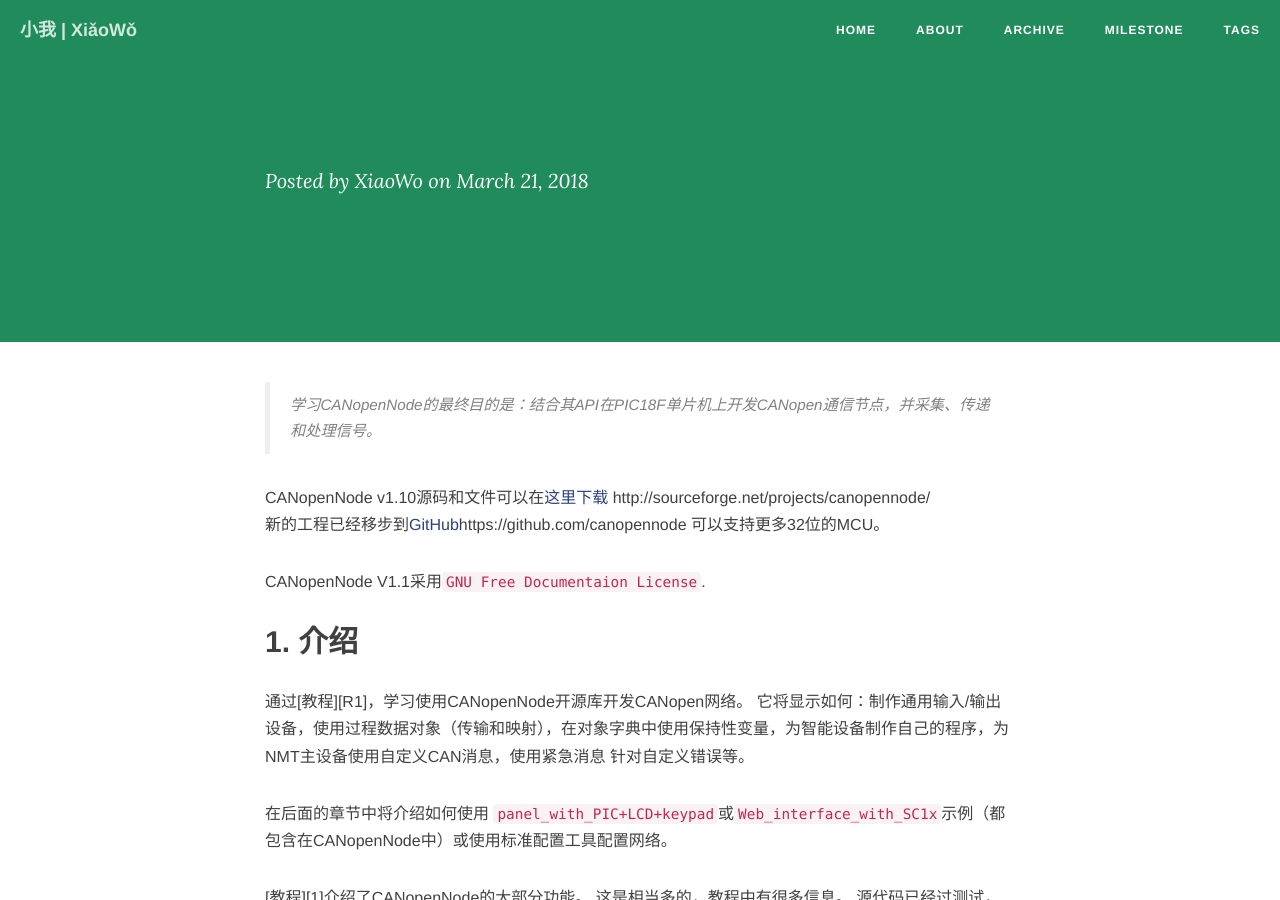
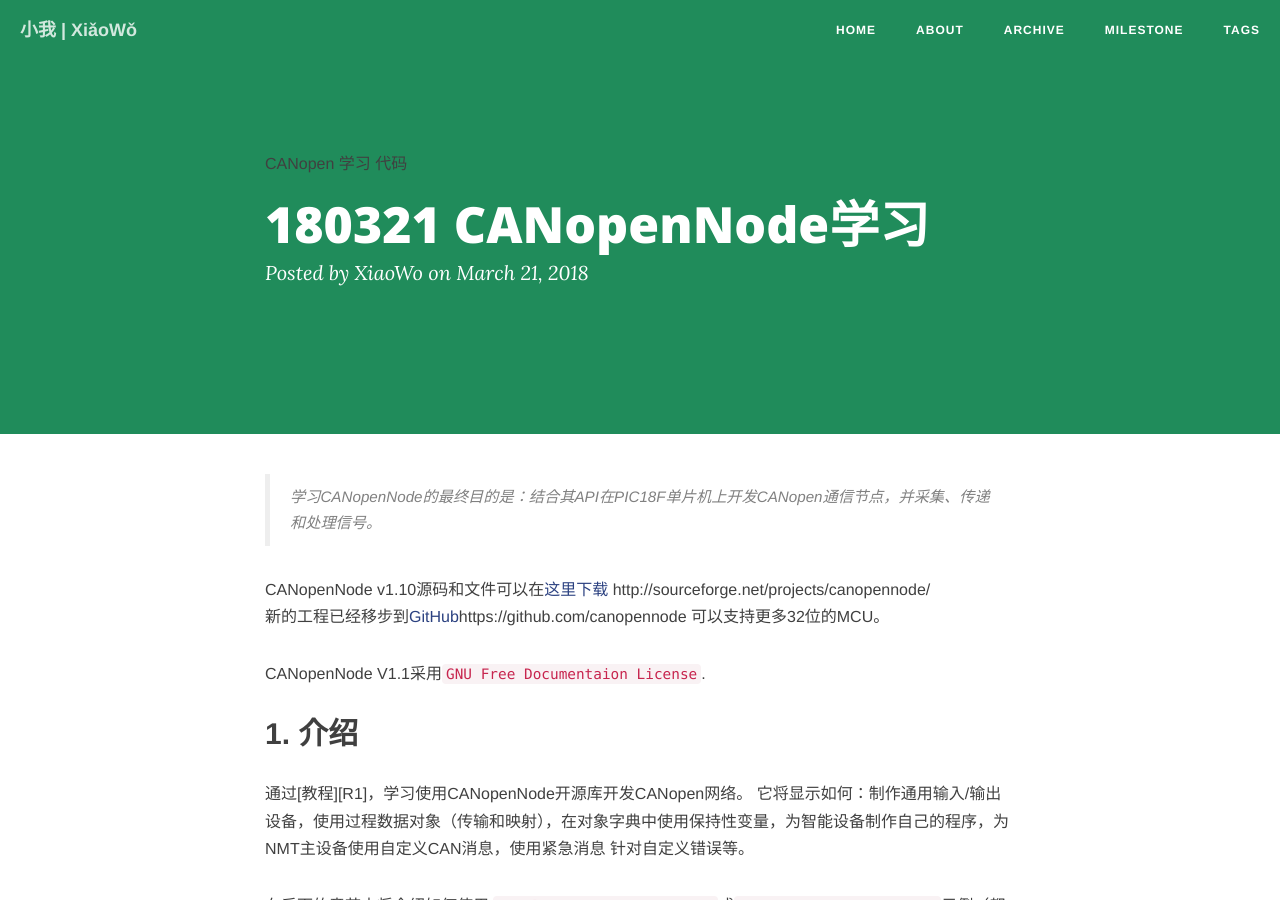
Before and after one commit to Li-QW/Li-QW.github.io, a Jekyll site: the page built from _posts/2018-03-21-CANopenNode-learn.md, in a window 1280 px wide and 900 px high. Built offline with Jekyll 4.4.1, drawn with Linux system fonts in a browser that asks for light colours; nearby versions of some CDN libraries; comment, search, counter and statistics services are not loaded.

Commit message:
180321 done

```diff
--- a/_posts/2018-03-21-CANopenNode-learn.md
+++ b/_posts/2018-03-21-CANopenNode-learn.md
@@ -1,6 +1,6 @@
 ---
 layout: post
-title: [18-03-21]CANopenNode学习
+title: 180321 CANopenNode学习
 date: 2018-3-21
 categories: blog
 tags: [CANopen,学习,代码]
```
